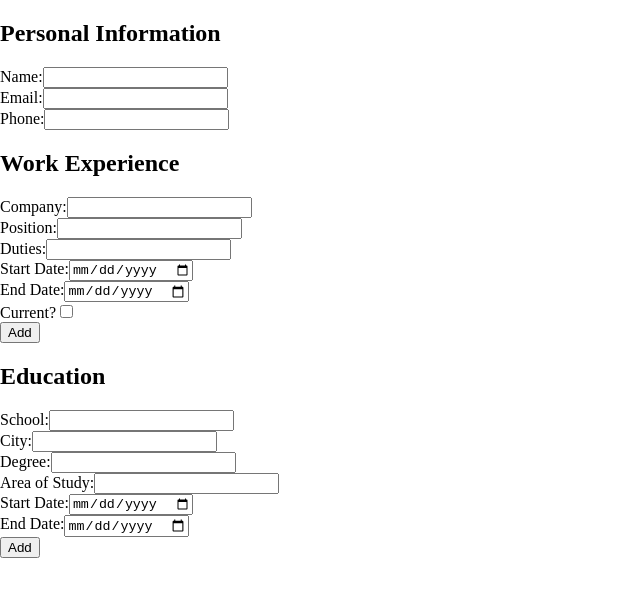
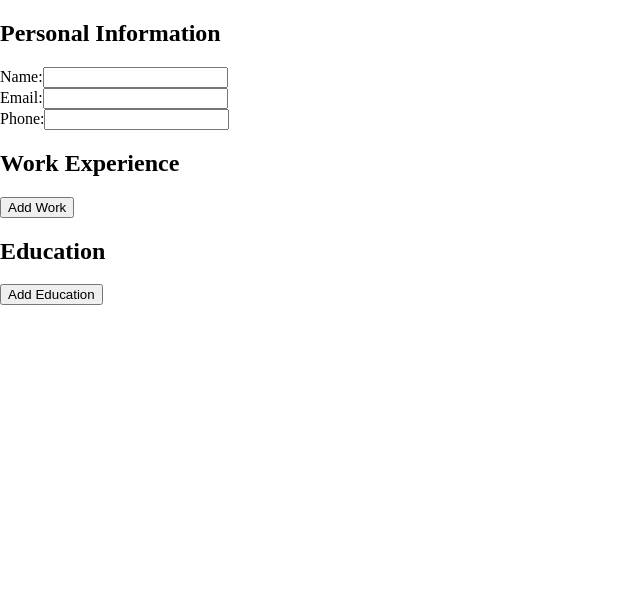
Before and after one commit to kihno/cv-project, a React (Create React App) app: page / in a window 1280 px wide. Shown: the top 596 px of the page, without its empty margins (0-640 px from the left). Built offline with nearby package versions, Linux system fonts and the light colour scheme.

Commit message:
Handle click event to create new job components

```diff
--- a/package.json
+++ b/package.json
@@ -9,6 +9,7 @@
     "react": "^18.2.0",
     "react-dom": "^18.2.0",
     "react-scripts": "5.0.1",
+    "uniqid": "^5.4.0",
     "web-vitals": "^2.1.4"
   },
   "scripts": {
--- a/src/App.js
+++ b/src/App.js
@@ -1,4 +1,5 @@
 import React from 'react';
+import uniqid from 'uniqid';
 import Personal from './components/Personal';
 import Education from './components/Education';
 import Experience from './components/Experience';
@@ -6,6 +7,73 @@ import Experience from './components/Experience';
 class App extends React.Component {
   constructor() {
     super();
+
+    this.state = {
+      job: {
+        company: '',
+        title: '',
+        duties: '',
+        startDate: '',
+        endDate: '',
+        current: false,
+        id: uniqid()
+      },
+
+      edu: {
+        school: '',
+        city: '',
+        degree: '',
+        study: '',
+        startDate: '',
+        endDate: '',
+        id: uniqid(),
+      },
+
+      allJobs: [],
+      allEdu: []
+    }
+  }
+
+  handleInputChange = (e) => {
+    const value = e.target.value;
+    const name = e.target.name;
+
+    this.setState({
+      job: {
+        [name]: value,
+        id: this.state.job.id,
+      },
+    });
+  }
+
+  handleAddWork = () => {
+    this.setState({
+      allJobs: this.state.allJobs.concat(this.state.job),
+      job: {
+        company: '',
+        title: '',
+        duties: '',
+        startDate: '',
+        endDate: '',
+        current: false,
+        id: uniqid()
+      },
+    });
+  }
+
+  handleAddSchool = () => {
+    this.setState({
+      allEdu: this.state.allEdu.concat(this.state.edu),
+      edu: {
+        school: '',
+        city: '',
+        degree: '',
+        study: '',
+        startDate: '',
+        endDate: '',
+        id: uniqid(),
+      },
+    });
   }
 
   render() {
@@ -13,11 +81,11 @@ class App extends React.Component {
       <div>
         <Personal />
         <h2>Work Experience</h2>
-        <Experience />
-        <button id="addWork">Add</button>
+        <Experience allJobs={this.state.allJobs} handleChange={this.handleInputChange}/>
+        <button id="addWork" onClick={this.handleAddWork}>Add Work</button>
         <h2>Education</h2>
-        <Education />
-        <button id="addSchool">Add</button>
+        <Education allEdu={this.state.allEdu} />
+        <button id="addSchool" onClick={this.handleAddSchool}>Add Education</button>
       </div>
     );
   }
--- a/src/components/Education.js
+++ b/src/components/Education.js
@@ -8,26 +8,28 @@ class Education extends React.Component {
     render() {
         return (
             <div>
-                <form>
+                {this.props.allEdu.map((edu) => {
+                    return <form key={edu.id}>
                                 <label htmlFor="school">School:
-                        <input type="text" id="school" />
+                                    <input type="text" id="school" value={edu.school} />
                                 </label>
                                 <label htmlFor="city">City:
-                        <input type="text" id="city" />
+                                    <input type="text" id="city" value={edu.city} />
                                 </label>
                                 <label htmlFor="degree">Degree:
-                        <input type="text" id="degree" />
+                                    <input type="text" id="degree" value={edu.degree} />
                                 </label>
                                 <label htmlFor="study">Area of Study:
-                        <input type="text" id="study" />
+                                    <input type="text" id="study" value={edu.study} />
                                 </label>
                                 <label htmlFor="startDate">Start Date:
-                        <input type="date" id="startDate" />
+                                    <input type="date" id="startDate" value={edu.startDate} />
                                 </label>
                                 <label htmlFor="endDate">End Date:
-                        <input type="date" id="endDate" />
+                                    <input type="date" id="endDate" value={edu.endDate} />
                                 </label>
                             </form>
+                })}
             </div>
         )
     }
--- a/src/components/Experience.js
+++ b/src/components/Experience.js
@@ -8,27 +8,28 @@ class Experience extends React.Component {
     render() {
         return (
             <div>
-                <form>
+                {this.props.allJobs.map((job) => {
+                    return <form key={job.id}>
                                 <label htmlFor="company">Company:
-                        <input type="text" id="company" />
+                                    <input type="text" id="company" name="company" value={job.company} onChange={this.props.handleChange} />
                                 </label>
-                    <label htmlFor="position">Position:
-                        <input type="text" id="position" />
+                                <label htmlFor="position">Title:
+                                    <input type="text" id="title" name="title" value={job.title} onChange={this.props.handleChange} />
                                 </label>
                                 <label htmlFor="duties">Duties:
-                        <input type="text" id="duties" />
+                                    <input type="text" id="duties" name="duties" value={job.duties} onChange={this.props.handleChange} />
                                 </label>
                                 <label htmlFor="startDate">Start Date:
-                        <input type="date" id="startDate" />
+                                    <input type="date" id="startDate" name="startDate" value={job.startDate} onChange={this.props.handleChange} />
                                 </label>
                                 <label htmlFor="endDate">End Date:
-                        <input type="date" id="endDate" />
+                                    <input type="date" id="endDate" name="endDate" value={job.endDate} onChange={this.props.handleChange} />
                                 </label>
                                 <label htmlFor="current">Current?
-                        <input type="checkbox" id="current" />
+                                    <input type="checkbox" id="current" name="current" value={job.current} onChange={this.props.handleChange} />
                                 </label>
                             </form>
-
+                })}
             </div>
         )
     }
```
Also changed, not shown: 1 other file (tests, documents, lock files or other folders). Lines whose indentation alone changed are shown as unchanged.
